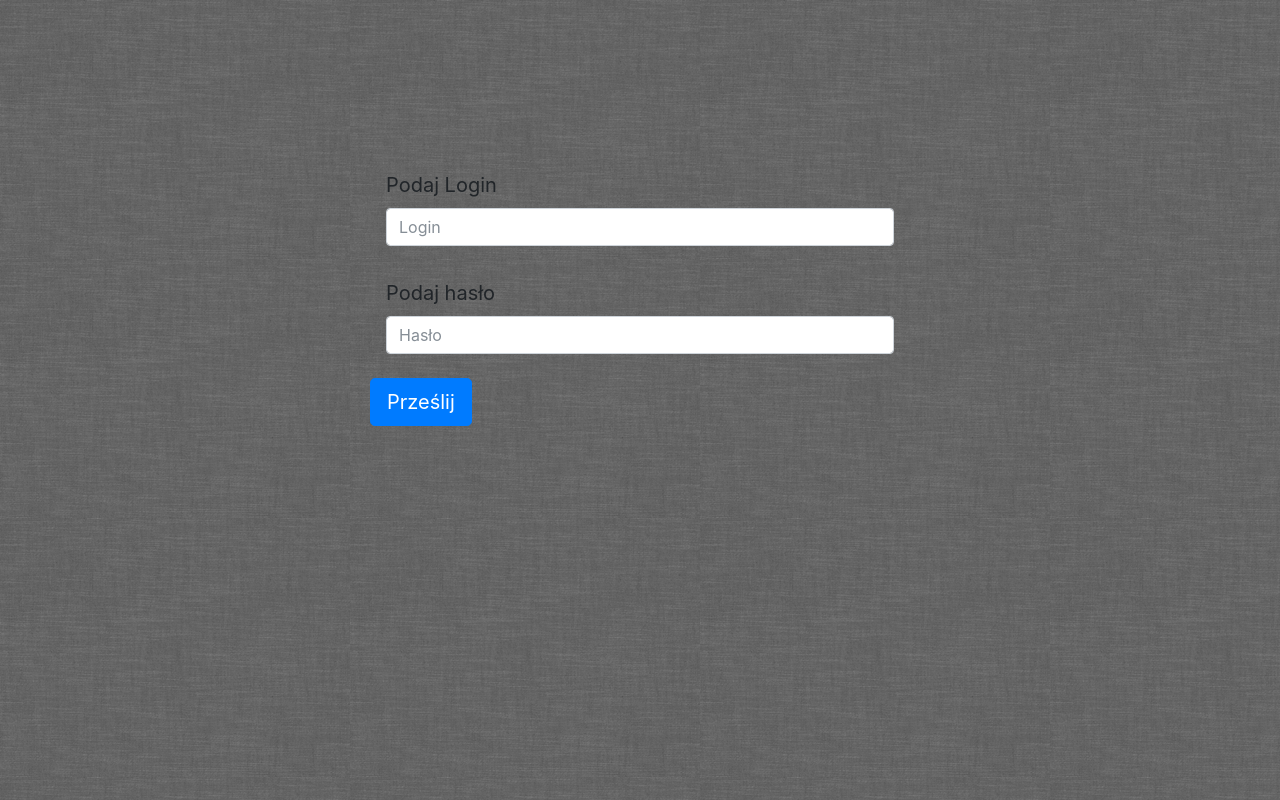
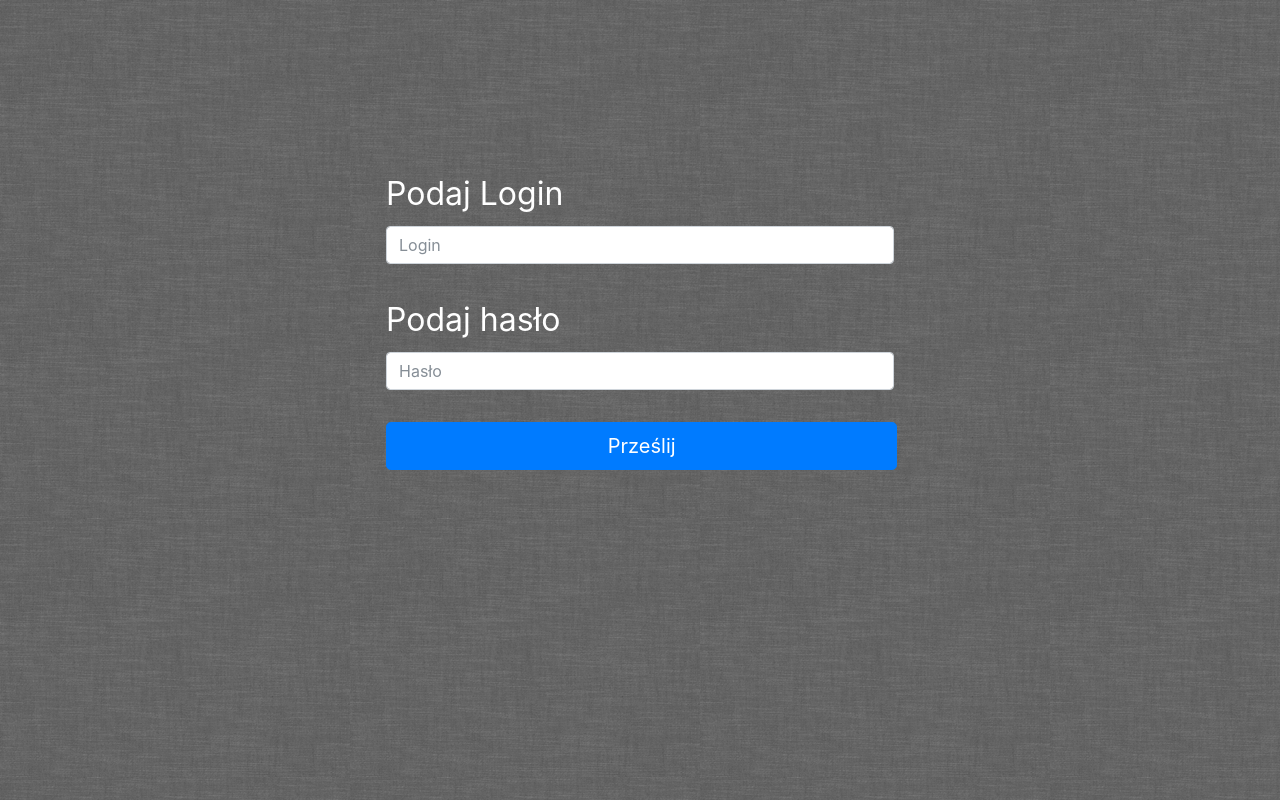
Before and after one commit to molu1994lp/DocManager, a plain HTML site: page index.html in a window 1280 px wide. Drawn offline with nearby package versions, Linux system fonts and the light colour scheme.

Commit message:
Drobne poprawki wizualne

```diff
--- a/index.html
+++ b/index.html
@@ -16,11 +16,11 @@
         <div class="col-lg-6">
             <form class="logForm">
                 <div class="form-group form-control-lg">
-                    <label>Podaj Login</label>
+                    <label class="label">Podaj Login</label>
                     <input type="text" class="form-control" id="login" placeholder="Login">
                 </div>
                  <div class="form-group form-control-lg">
-                    <label>Podaj hasło</label>
+                    <label class="label">Podaj hasło</label>
                     <input type="password" class="form-control" id="password" placeholder="Hasło">
                 </div>
                 <div class="btn-wrapper">
--- a/sass/Layouts/_index.sass
+++ b/sass/Layouts/_index.sass
@@ -1,4 +1,9 @@
 .logForm
     margin-top: 30%
 .btn-wrapper
-    padding: .5rem 1rem
+    padding: .5rem 1rem !important
+    #submit
+        padding: .5rem 13.8rem
+.label
+    color: white
+    font-size: 2rem
```
Also changed, not shown: css/app.css, 1 other file.
